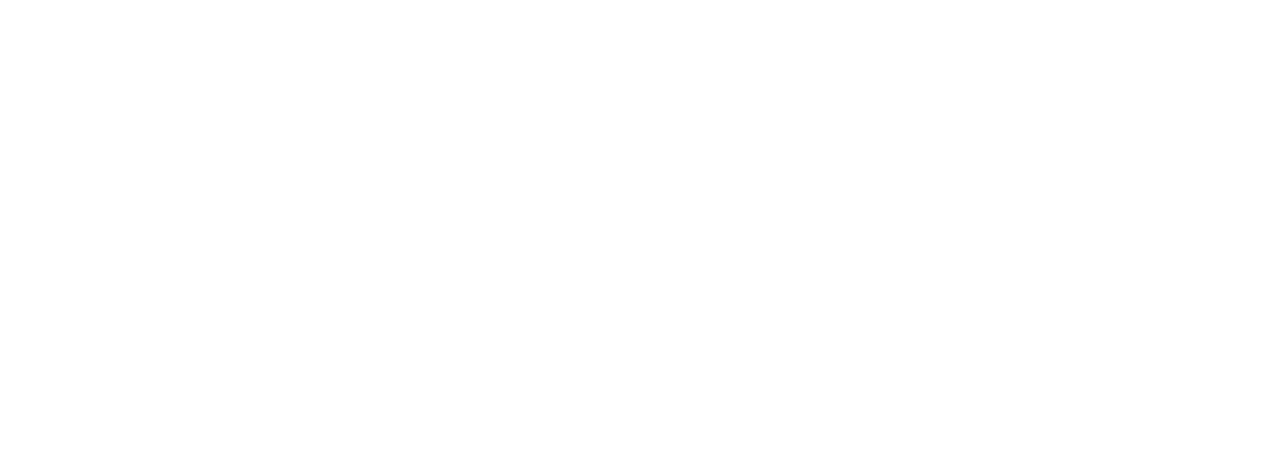
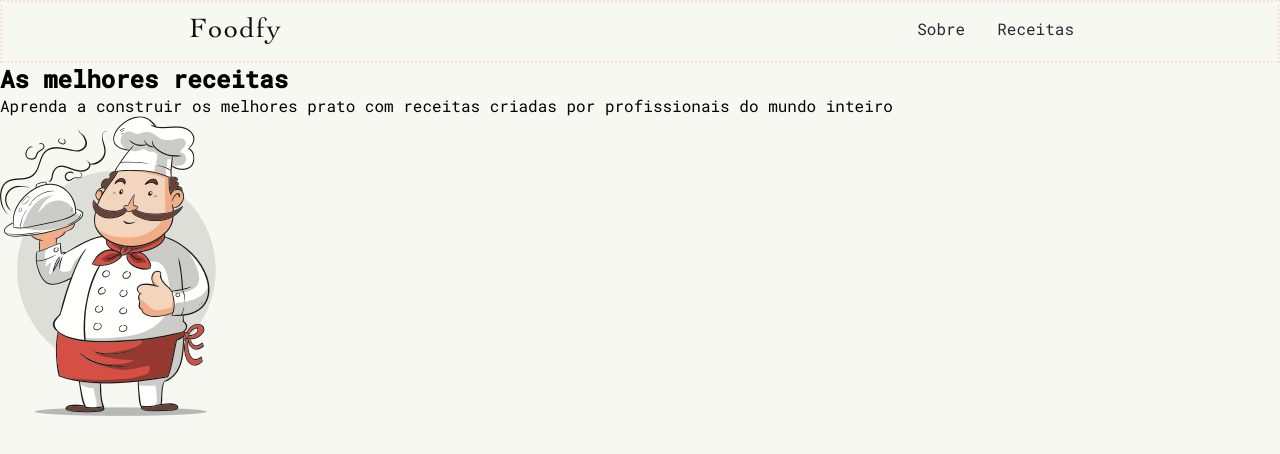
Before and after one commit to itallosavieira/launchbase, a plain HTML site: page projeto-foodfy/index.html in a window 1280 px wide. Drawn offline with Linux system fonts and the light colour scheme.

Commit message:
update projeto-foodfy | sass

```diff
--- /dev/null
+++ b/projeto-foodfy/css/style.scss
@@ -0,0 +1,64 @@
+/*=== SETTINGS ===*/
+
+@import url('https://fonts.googleapis.com/css2?family=Roboto+Mono:ital,wght@0,400;0,500;1,400&display=swap');
+
+$salmon: #fbdfdb;
+$grey-light: #eee;
+$grey-dark: #777;
+$light: #f8f8f2;
+$dark: #282a36;
+
+* {
+    list-style: none;
+    box-sizing: border-box;
+    margin: 0;
+    padding: 0;
+    border: 0;
+}
+
+ol,
+ul {
+    list-style: none;
+}
+
+a {
+    text-decoration: none;
+}
+
+body {
+    font-family: 'Roboto Mono', monospace;
+    background: $light;
+}
+
+/*=== end SETTINGS ===*/
+
+/*=== HEADER ===*/
+
+.header {
+    width: 100%;
+    height: auto;
+    padding: .5rem;
+    border: 2px dotted $salmon;
+}
+
+.header-wrap {
+    display: grid;
+    grid-template-columns: 1fr 1fr;
+    max-width: 900px;
+    margin: 0 auto;
+
+    > .nav {
+        display: flex;
+        justify-content: flex-end;
+    }
+
+    > .nav > .item {
+        color: $dark;
+        margin: .5rem 1rem;
+        transition: .3s;
+
+        &:hover {
+            opacity: .6;
+        }
+    }
+}
--- a/projeto-foodfy/index.html
+++ b/projeto-foodfy/index.html
@@ -1,11 +1,44 @@
 <!DOCTYPE html>
 <html lang="pt-br">
+
 <head>
     <meta charset="UTF-8">
     <meta name="viewport" content="width=device-width, initial-scale=1.0">
+    <link rel="stylesheet" href="css/style.css">
     <title>Foodfy</title>
 </head>
+
 <body>
+    <header class="header">
+        <div class="header-wrap">
+            <h1 class="logo">
+                <img src="img/logo.png" alt="Logo da Foodfy">
+            </h1>
+            <nav class="nav">
+                <a class="item" href="sobre.html"> Sobre </a>
+                <a class="item" href="receitas.html"> Receitas </a>
+            </nav>
+        </div>
+    </header>
 
+    <main class="main">
+        <section class="presentation">
+            <div class="presentation__container-info">
+                <h2 class="presentation__info-title"> As melhores receitas</h2>
+                <p class="presentation__info-description">Aprenda a construir os melhores prato com receitas criadas
+                    por profissionais do mundo inteiro</p>
+            </div>
+            <div class="presentation__container-img">
+                <img class="presentation__img" src="img/chef.png" alt="Desenho do Chef">
+            </div>
+        </section>
+
+        <section class="recipes">
+            <div class="recipe">
+
+            </div>
+        </section>
+    </main>
 </body>
+
 </html>
```
Also changed, not shown: projeto-foodfy/assets/layouts/img/asinhas.png (added), projeto-foodfy/assets/layouts/img/burger.png (added), projeto-foodfy/assets/layouts/img/chef.png (added), projeto-foodfy/assets/layouts/img/doce.png (added), projeto-foodfy/assets/layouts/img/espaguete.png (added), projeto-foodfy/assets/layouts/img/lasanha.png (added), projeto-foodfy/assets/layouts/img/logo.png (added), projeto-foodfy/assets/layouts/img/pizza.png (added), projeto-foodfy/css/style.css, projeto-foodfy/img/asinhas.png (renamed from projeto-foodfy/assets/layouts/assets/asinhas.png), projeto-foodfy/img/burger.png (renamed from projeto-foodfy/assets/layouts/assets/burger.png), projeto-foodfy/img/chef.png (renamed from projeto-foodfy/assets/layouts/assets/chef.png), projeto-foodfy/img/doce.png (renamed from projeto-foodfy/assets/layouts/assets/doce.png), projeto-foodfy/img/espaguete.png (renamed from projeto-foodfy/assets/layouts/assets/espaguete.png), 3 more files, 1 other file.
